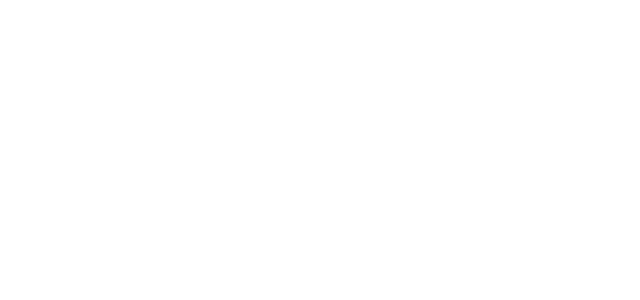
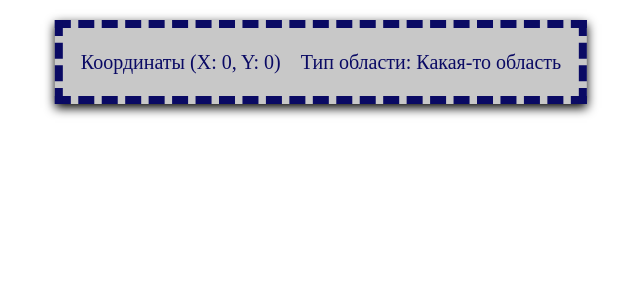
Before and after one commit to reznikovkg/vue-3-docker-compose, a Vue app in the folder vue/: page / in a window 1280 px wide. Shown: the top 300 px of the page, without its empty margins (319-959 px from the left). Built offline with nearby package versions, Linux system fonts and the light colour scheme; a web font is replaced by a local one.

Commit message:
Добавляет содержимое компонента InfoBar.vue

```diff
--- a/vue/src/components/InfoBar.vue
+++ b/vue/src/components/InfoBar.vue
@@ -1,13 +1,38 @@
 <template>
   <div class="infobar">
-
+    <span class="infobar__text">Координаты (X: {{ boat.x }}, Y: {{ boat.y }})</span>
+    <span class="infobar__text">Тип области: Какая-то область</span>
   </div>
 </template>
 
 <script setup>
+import { computed } from 'vue'
+import { useStore } from 'vuex'
 
+const store = useStore()
+const boat = computed(() => store.getters['game/getBoat'])
 </script>
 
 <style scoped>
+.infobar {
+  position: absolute;
+  left: 50%;
+  transform: translateX(-50%);
+  z-index: 3;
 
+  display: flex;
+  align-items: center;
+  gap: 20px;
+
+  padding: 18px;
+  background-color: rgb(200, 200, 200);
+  border: 8px dashed rgb(10, 10, 100);
+  box-shadow: 0 4px 10px rgb(0, 0, 0);
+  top: 20px;
+}
+
+.infobar__text {
+  color: rgb(10, 10, 100);
+  font-size: 20px;
+}
 </style>
```
